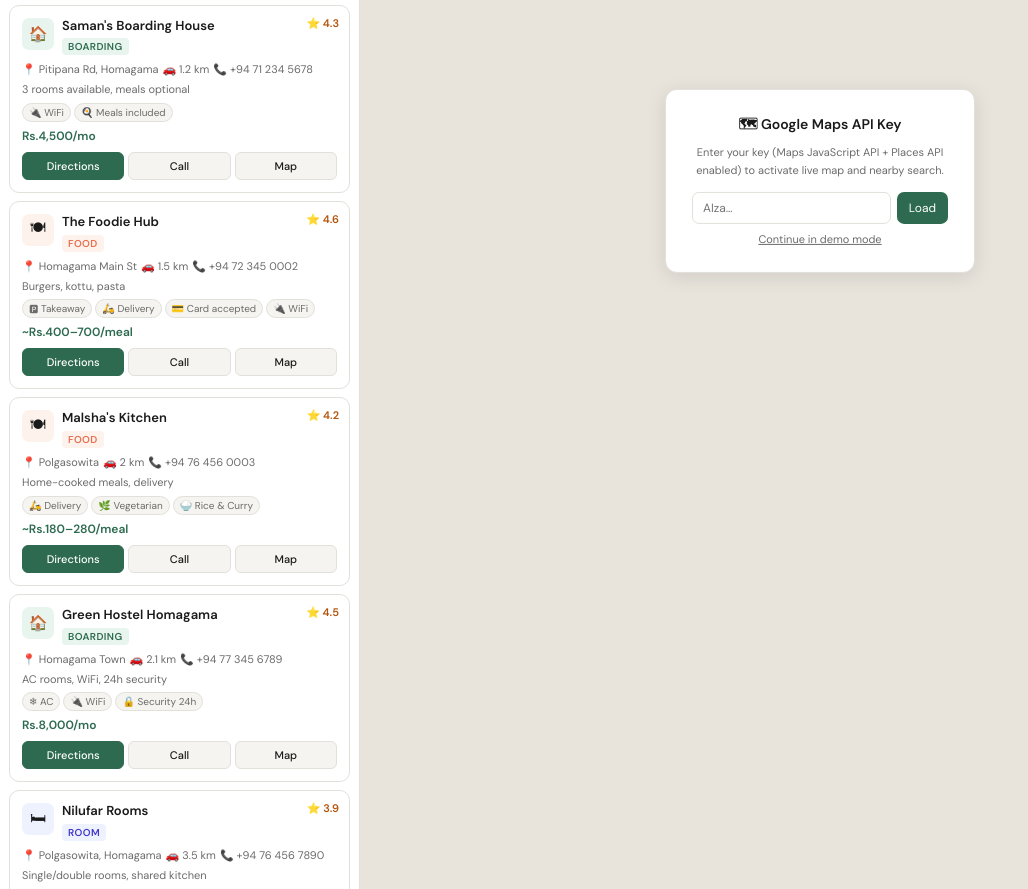
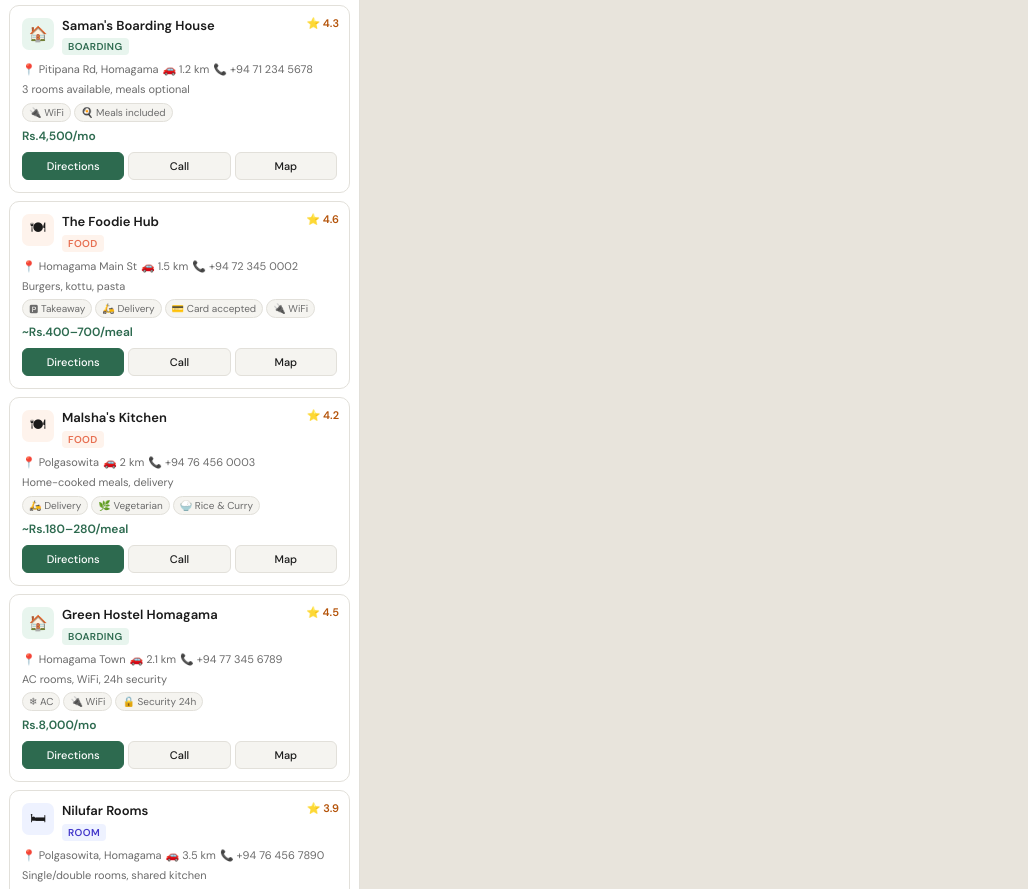
Before and after one commit to aroo00/boarding-finder, a plain HTML site: page index.html in a window 1280 px wide. Shown: the part 1086-1975 px from the top of the page, without its empty margins (0-1028 px from the left). Drawn offline with Linux system fonts and the light colour scheme; some packages are replaced by stand-ins of ours.

Commit message:
Update index.html

```diff
--- a/index.html
+++ b/index.html
@@ -87,14 +87,7 @@ select:focus{border-color:var(--accent)}
 .spin{width:15px;height:15px;border:2px solid var(--border);border-top-color:var(--accent);border-radius:50%;animation:sp .7s linear infinite}
 @keyframes sp{to{transform:rotate(360deg)}}
 .loading{display:flex;align-items:center;gap:8px;padding:20px;font-size:13px;color:var(--muted)}
-.api-box{position:absolute;top:50%;left:50%;transform:translate(-50%,-50%);background:var(--surface);border:1px solid var(--border);border-radius:12px;padding:24px 26px;text-align:center;max-width:310px;box-shadow:var(--shadow-md);z-index:10}
-.api-box h3{font-size:14px;margin-bottom:6px}
-.api-box p{font-size:11px;color:var(--muted);line-height:1.6;margin-bottom:13px}
-.api-row{display:flex;gap:6px}
-.api-row input{flex:1;padding:7px 10px;border:1px solid var(--border);border-radius:7px;font-family:'DM Sans',sans-serif;font-size:12px;outline:none}
-.api-row input:focus{border-color:var(--accent)}
-.api-row button{padding:7px 12px;background:var(--accent);color:#fff;border:none;border-radius:7px;font-family:'DM Sans',sans-serif;font-size:12px;cursor:pointer}
-.api-skip{margin-top:8px;font-size:11px;color:var(--muted);text-decoration:underline;cursor:pointer;background:none;border:none;font-family:'DM Sans',sans-serif}
+
 
 /* ── REGISTER PAGE ── */
 .regpage{flex:1;overflow-y:auto;background:var(--bg);padding:28px 16px;flex-direction:column}
@@ -216,15 +209,7 @@ select:focus{border-color:var(--accent)}
   <div class="mapc">
     <div id="map"></div>
     <div class="movl"><strong>NSBM Green University</strong> — Pitipana, Homagama</div>
-    <div class="api-box" id="apiBox">
-      <h3>🗺 Google Maps API Key</h3>
-      <p>Enter your key (Maps JavaScript API + Places API enabled) to activate live map and nearby search.</p>
-      <div class="api-row">
-        <input type="text" id="apiKey" placeholder="AIza…"/>
-        <button onclick="loadMap()">Load</button>
-      </div>
-      <button class="api-skip" onclick="skipMap()">Continue in demo mode</button>
-    </div>
+
   </div>
 </div>
 
@@ -523,7 +508,6 @@ function searchNear(){
 function hav(a,b,c,d){const R=6371,f=x=>x*Math.PI/180,e=Math.sin(f(c-a)/2)**2+Math.cos(f(a))*Math.cos(f(c))*Math.sin(f(d-b)/2)**2;return R*2*Math.atan2(Math.sqrt(e),Math.sqrt(1-e))}
 
 function initMap(){
-  document.getElementById('apiBox').style.display='none';
   map=new google.maps.Map(document.getElementById('map'),{
     center:NSBM,zoom:13,mapTypeControl:false,streetViewControl:false,
     styles:[
@@ -541,19 +525,7 @@ function initMap(){
   applyFilters();
 }
 
-function loadMap(){
-  const k=document.getElementById('apiKey').value.trim();
-  if(!k){alert('Please enter an API key.');return}
-  const s=document.createElement('script');
-  s.src=`https://maps.googleapis.com/maps/api/js?key=${k}&libraries=places&callback=initMap`;
-  s.async=true;s.onerror=()=>alert('Failed to load Google Maps. Check your API key.');
-  document.head.appendChild(s);
-}
-function skipMap(){
-  document.getElementById('apiBox').style.display='none';
-  document.getElementById('map').innerHTML=`<div style="width:100%;height:100%;display:flex;align-items:center;justify-content:center;flex-direction:column;gap:9px;color:#777;font-family:'DM Sans',sans-serif;background:#e8e4dc"><div style="font-size:34px">🗺</div><div style="font-size:13px;text-align:center">Demo mode — no map<br><span style="font-size:10px">Add a Google Maps API key to enable</span></div></div>`;
-  applyFilters();
-}
+
 
 // ── REGISTER ──
 function pickType(t,el){rType=t;document.querySelectorAll('.tc').forEach(c=>c.classList.remove('sel'));el.classList.add('sel');document.getElementById('typeErr').textContent=''}
@@ -662,7 +634,14 @@ function addAnother(){
   setStep(1);
 }
 
-window.onload=()=>applyFilters();
+window.onload=()=>{
+  applyFilters();
+  const s=document.createElement('script');
+  s.src='https://maps.googleapis.com/maps/api/js?key=AIzaSyBQUW8VJQTA9_uEqGUuFQ2byxvRTXg8QgI&libraries=places&callback=initMap';
+  s.async=true;
+  s.onerror=()=>{document.getElementById('map').innerHTML=`<div style="width:100%;height:100%;display:flex;align-items:center;justify-content:center;flex-direction:column;gap:9px;color:#777;font-family:'DM Sans',sans-serif;background:#e8e4dc"><div style="font-size:34px">⚠️</div><div style="font-size:13px;text-align:center">Map failed to load.<br><span style="font-size:10px">Check API key restrictions.</span></div></div>`};
+  document.head.appendChild(s);
+};
 </script>
 </body>
 </html>
```
